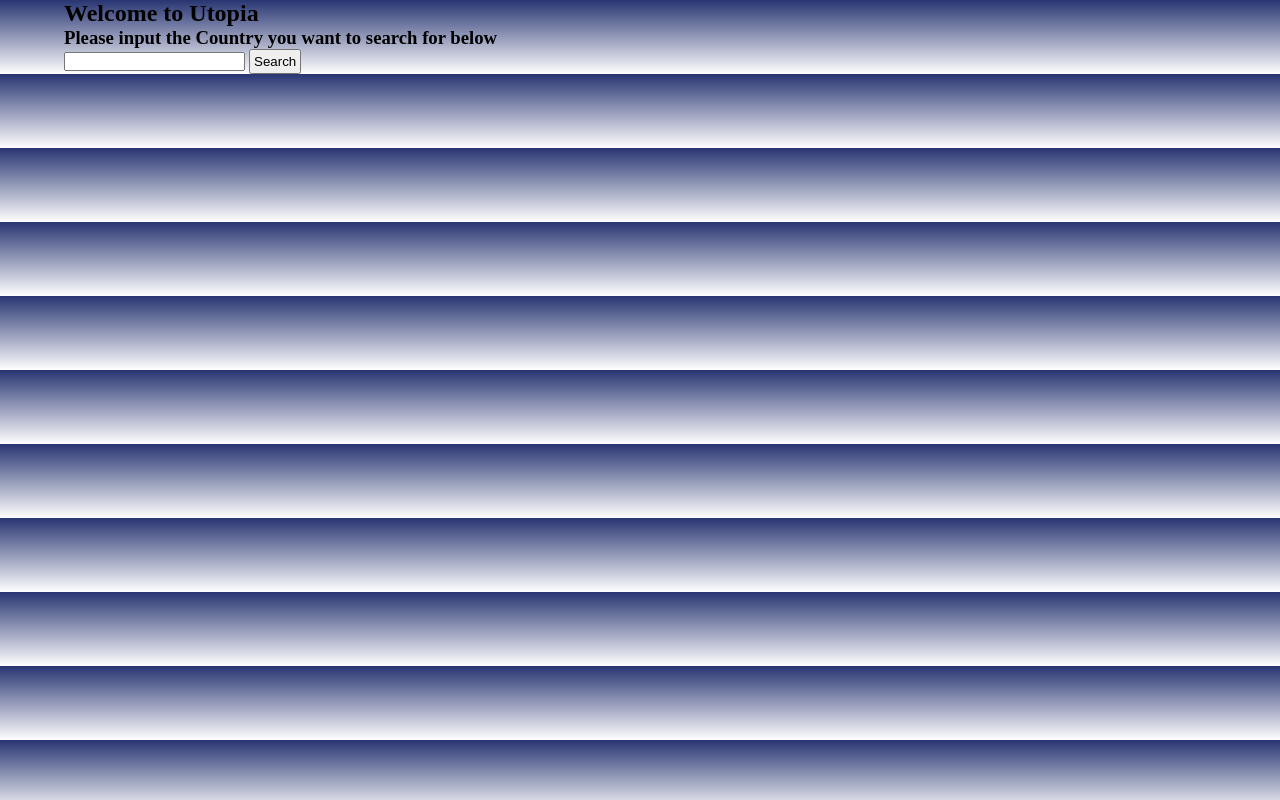
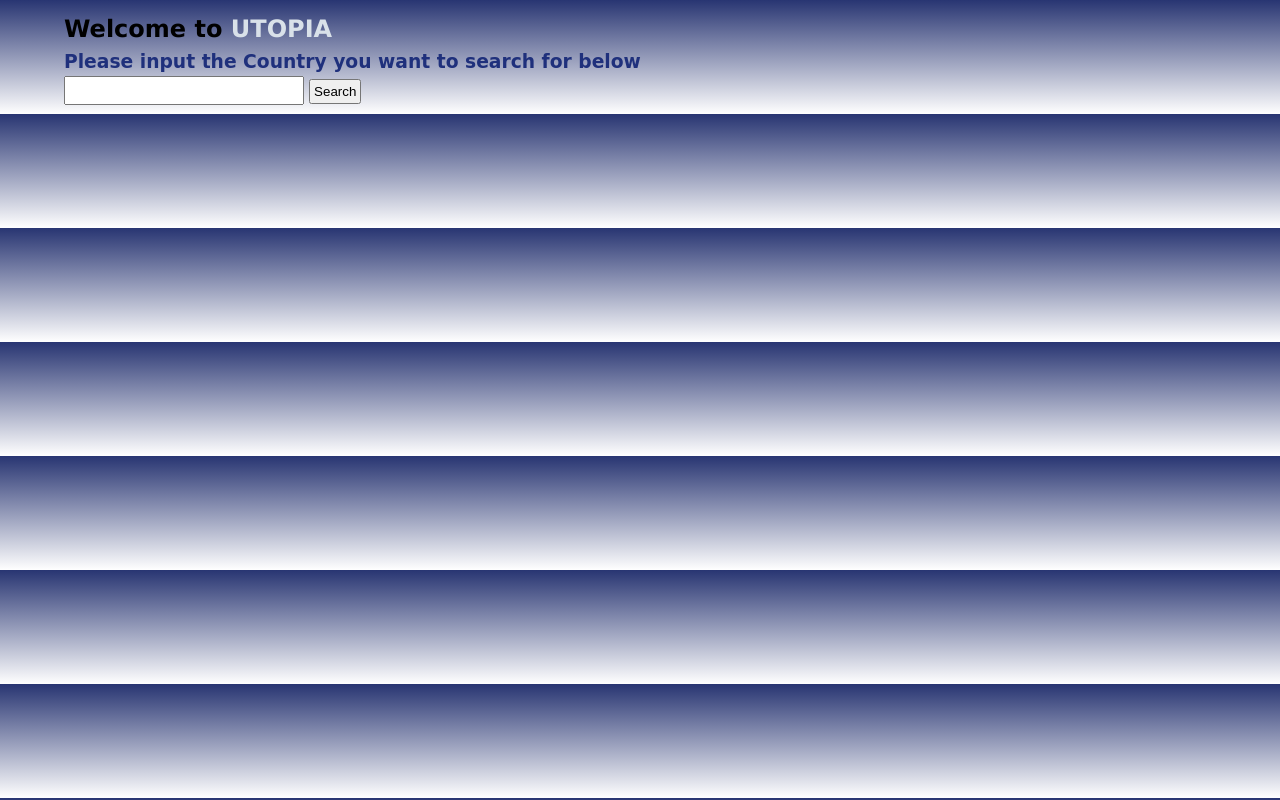
Before and after one commit to LDrex1/countriesInfo, a plain HTML site: page index.html in a window 1280 px wide. Drawn offline with Linux system fonts and the light colour scheme; no server answers.

Commit message:
input and section style

```diff
--- a/css/country.css
+++ b/css/country.css
@@ -6,6 +6,7 @@
 
 body {
   background: linear-gradient(#283572, #ffffff);
+  font-family: cursive;
 }
 
 button {
@@ -13,17 +14,48 @@ button {
   padding: 3px;
 }
 
+input#search {
+  margin-top: 4px;
+  font-size: 18px;
+  color: #3349a9;
+  padding: 2px 2px;
+}
+
+input#search:focus {
+  background: #d9e1e9;
+}
+
 section {
   width: 90vw;
   margin: auto;
 }
 
+section.main {
+  padding-top: 15px;
+}
+
+section.main span {
+  color: #d9e1e9;
+  text-transform: uppercase;
+  font-weight: 700;
+}
+
+section h1 {
+  font-family: Verdana, Geneva, Tahoma, sans-serif;
+}
+
+section h3 {
+  margin-top: 8px;
+  color: #1f307c;
+}
+
 #fetchedData {
+  margin-top: 9px;
   display: flex;
   flex-wrap: wrap;
   flex: 1;
   column-gap: 3vw;
-  justify-content: space-around;
+  justify-content: space-between;
   align-items: stretch;
 }
 
@@ -32,6 +64,8 @@ section {
   margin-bottom: 1vw;
   height: 200px;
   overflow: hidden;
+  border: 1px solid #1f307c;
+  box-shadow: 0px 1px 10px 4px #222322;
 }
 #country-name-div {
   display: flex;
@@ -49,10 +83,12 @@ section {
   align-items: center;
   min-width: 250px;
   aspect-ratio: 2.4;
+  border: 1px solid #1f307c;
+  box-shadow: -0.2px 2px 5px 4px #222322;
 }
 
 #flag-div img {
-  object-fit: cover;
+  object-fit: fill;
   width: 100%;
   height: 100%;
 }
```
